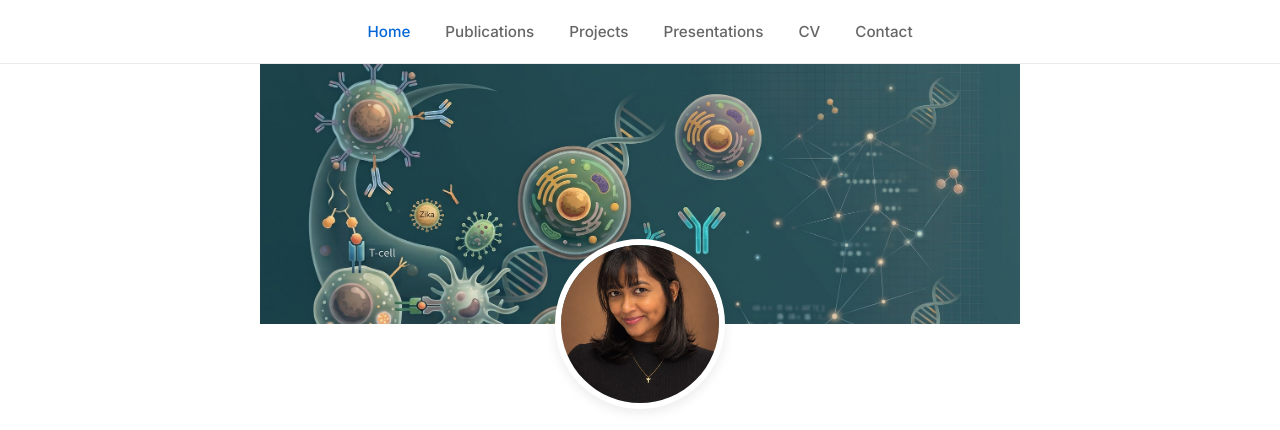
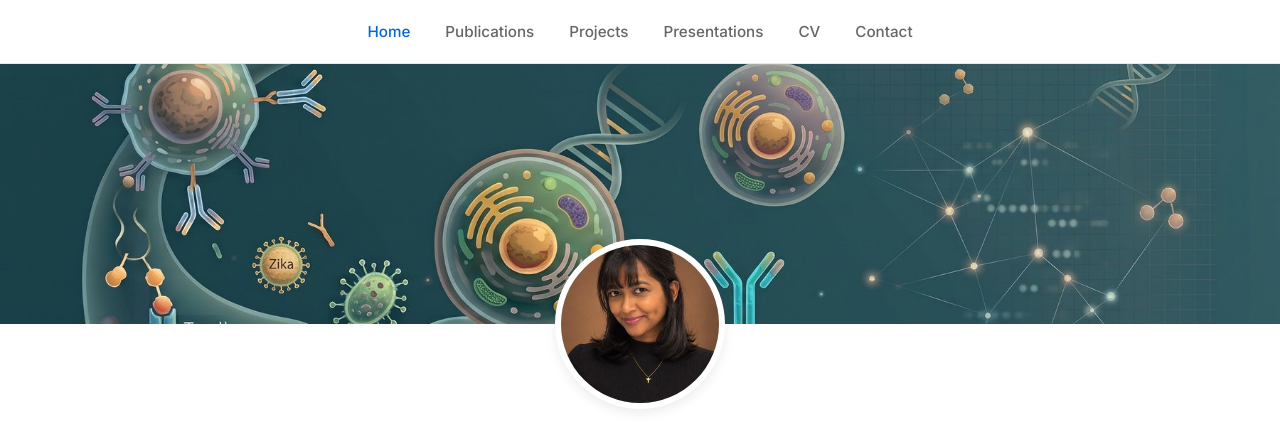
Before and after one commit to Pereraak/kaushalya-perera-portfolio, a plain HTML site: page index.html in a window 1280 px wide. Shown: the top 430 px of the page. Drawn offline with Linux system fonts and the light colour scheme.

Commit message:
index.html

```diff
--- a/index.html
+++ b/index.html
@@ -21,11 +21,12 @@
     </div>
   </nav>
 
+  <!-- BANNER IS NOW FULL WIDTH OUTSIDE THE CONTAINER -->
+  <div class="banner"></div>
+
   <main class="main-container">
 
-    <header>
-      <div class="banner"></div>
-      <div class="profile-header">
+    <header class="profile-header">
       <img src="photo.jpg" alt="Kaushalya Perera" class="avatar">
       <h1>Kaushalya Perera, PhD</h1>
       <p class="title">Immunologist &amp; Molecular Biologist</p>
@@ -35,7 +36,6 @@
         <a href="https://www.researchgate.net/profile/Kaushalya-Perera-5" target="_blank" title="ResearchGate"><i class="fab fa-researchgate"></i></a>
         <a href="https://linkedin.com/in/aklperera" target="_blank" title="LinkedIn"><i class="fab fa-linkedin"></i></a>
         <a href="https://orcid.org/0000-0002-1232-2627" target="orcid.widget" rel="me noopener noreferrer" title="ORCID"><i class="fab fa-orcid"></i></a>
-        </div>
       </div>
     </header>
 
```
Lines whose indentation alone changed are shown as unchanged.
